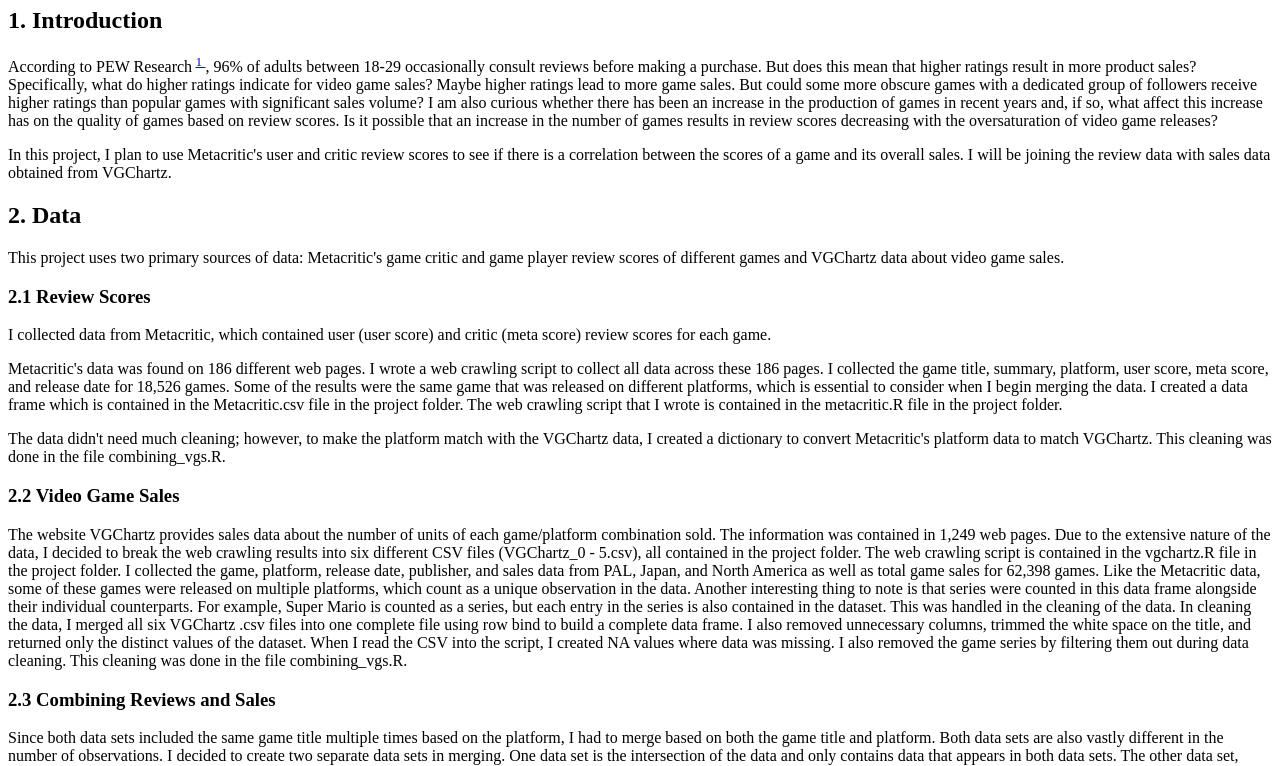
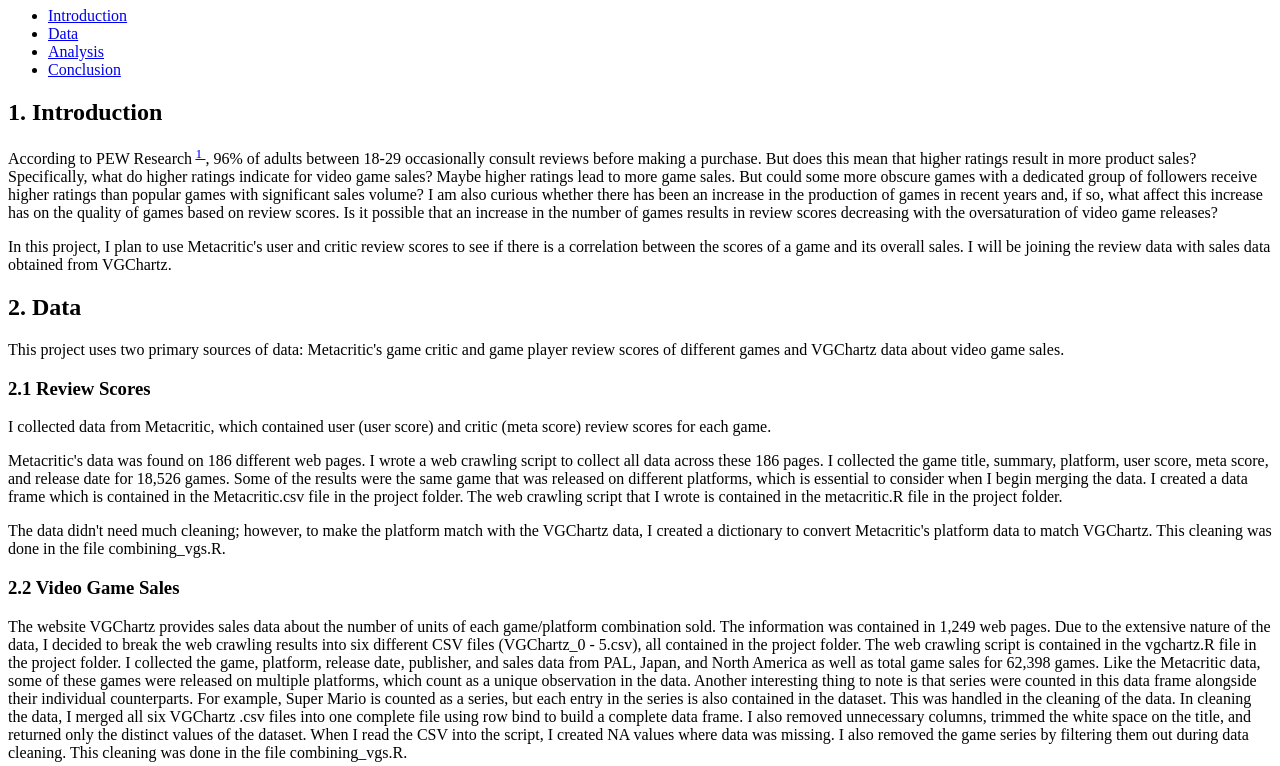
Before and after one commit to domflan/3300-module7, a plain HTML site: page index.html in a window 1280 px wide. Shown: the part 73-839 px from the top of the page. Drawn offline with Linux system fonts and the light colour scheme.

Commit message:
Update index.html

```diff
--- a/index.html
+++ b/index.html
@@ -10,6 +10,14 @@
     <header>
       <h1>Video Game Sales and Metacritic Scores</h1>
     </header>
+    <nav>
+        <ul>
+          <li><a href="#introduction">Introduction</a></li>
+          <li><a href="#data">Data</a></li>
+          <li><a href="#analysis">Analysis</a></li>
+          <li><a href="#conclusion">Conclusion</a></li>
+        </ul>
+      </nav>
 
     <main>
       <section id="introduction">
```
